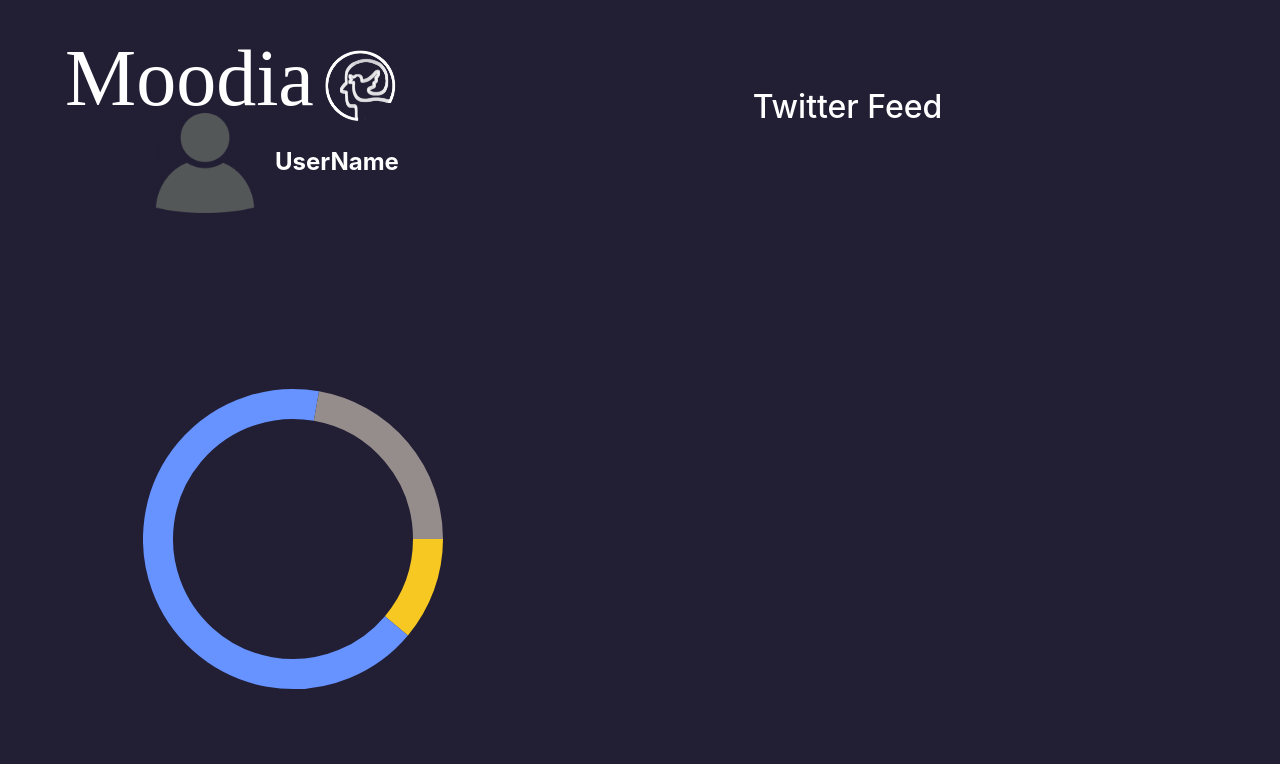
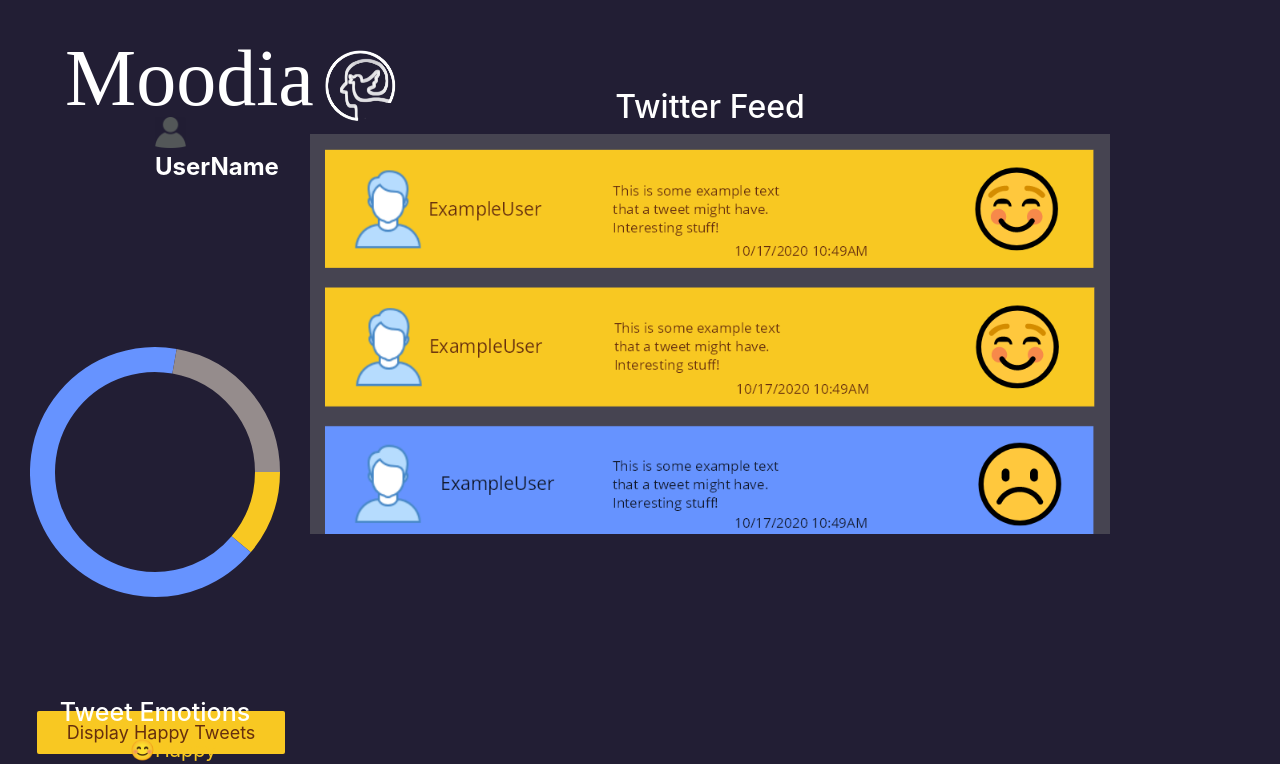
Before and after one commit to christinaaag/csce315proj3, a React (Create React App) app in the folder frontend/: page /dashboard in a window 1280 px wide. Shown: the top 764 px of the page. Built offline with nearby package versions, Linux system fonts and the light colour scheme; a web font is replaced by a local one.

Commit message:
scrollable feed section added

```diff
--- a/frontend/package.json
+++ b/frontend/package.json
@@ -12,6 +12,7 @@
     "chart": "^0.1.2",
     "chart.js": "^2.9.4",
     "concurrently": "^5.3.0",
+    "cors": "^2.8.5",
     "react": "^16.14.0",
     "react-bootstrap": "^1.4.0",
     "react-chartjs-2": "^2.10.0",
--- a/frontend/src/containers/dashboard/Dashboard.css
+++ b/frontend/src/containers/dashboard/Dashboard.css
@@ -18,3 +18,36 @@
 .logo {
     text-align: left;
 }
+
+.scrollSection {
+    padding: 15px;
+    background-color: #464451;
+    width: 100%;
+}
+
+.scrollbar {
+  overflow-y: scroll;
+}
+
+.scrollbar::-webkit-scrollbar {
+  width: 8px;
+}
+
+.scrollbar::-webkit-scrollbar-thumb {
+  border-radius: 5px;
+  -webkit-box-shadow: inset 0 0 6px rgba(0, 0, 0, 0.1);
+  background: rgba(0, 0, 0, 0.2);
+}
+
+/* custom colors  */
+.scrollbar-primary::-webkit-scrollbar {
+  background-color: #464451;
+}
+.scrollbar-primary {
+  scrollbar-color: #A39DD3 #464451;
+}
+.scrollbar-primary::-webkit-scrollbar-thumb {
+  border-radius: 10px;
+  -webkit-box-shadow: inset 0 0 6px rgba(0, 0, 0, 0.1);
+  background-color: #A39DD3;
+}
--- a/frontend/src/containers/dashboard/Dashboard.js
+++ b/frontend/src/containers/dashboard/Dashboard.js
@@ -6,8 +6,10 @@
 import logo from './../../assets/logos - white.png';
 import SentDisp from './components/SentDisp';
 import UserDisp from './components/UserDisp';
+import tempTweets from './../../assets/temporaryFeed.png';
 
 const Dashboard = () => {
+    const scrollContainerStyle = { width: "800px", maxHeight: "400px" };
     return (
         <div className="body">
             <Container style={{margin: 0}}>
@@ -26,8 +28,14 @@
 
 
 
-                <Col>
+                <Col className="feed">
                     <h2>Twitter Feed</h2>
+                    <div className="scrollbar scrollbar-primary" style={scrollContainerStyle}>
+                        <img className="scrollSection"
+                        alt=""
+                        src={tempTweets}
+                        />
+                    </div>
                 </Col>
 
 
```
Also changed, not shown: frontend/src/assets/temporaryFeed.png (added).
